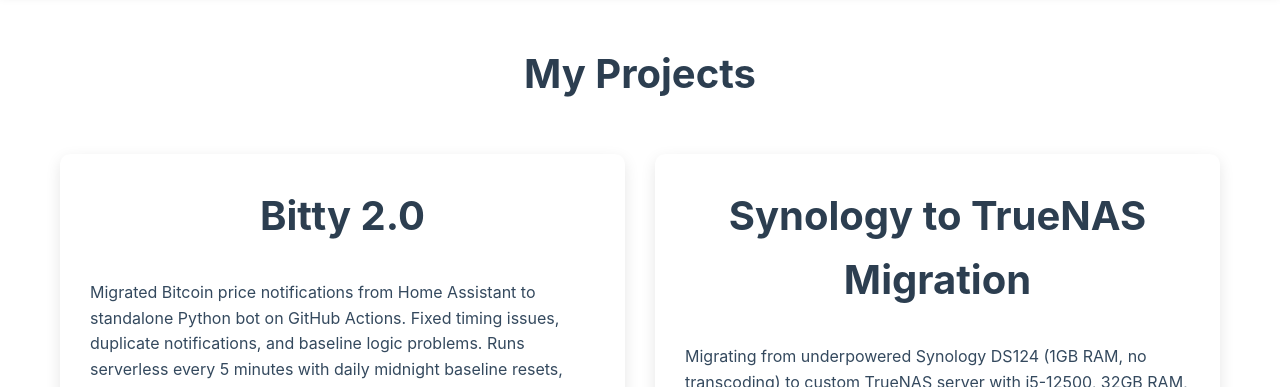
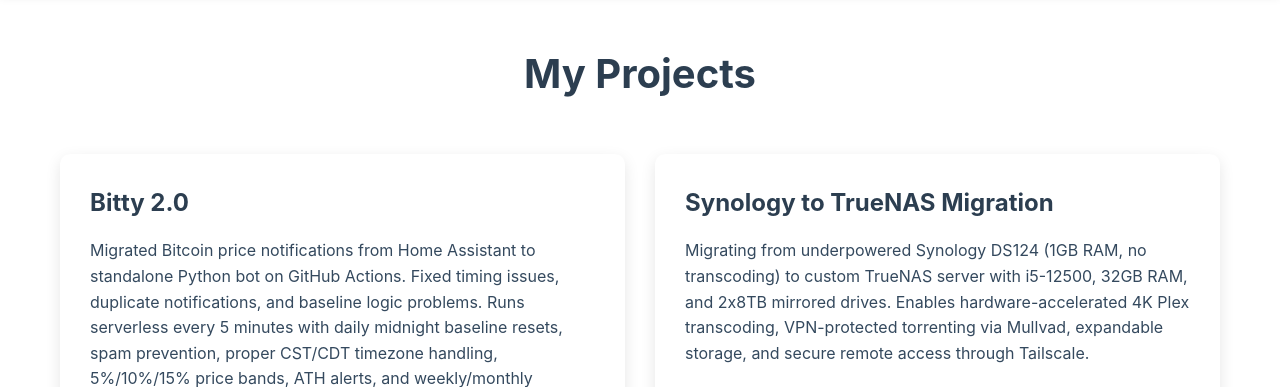
Before and after one commit to sourpatchdad/sourpatchdad.github.io, a plain HTML site: page projects.html in a window 1280 px wide. Shown: the part 78-465 px from the top of the page. Drawn offline with Linux system fonts and the light colour scheme.

Commit message:
Change project headings from h2 to h3

```diff
--- a/projects.html
+++ b/projects.html
@@ -33,7 +33,7 @@
 
             <div class="projects-grid">
                 <div class="project-card">
-                    <h2>Bitty 2.0</h2>
+                    <h3>Bitty 2.0</h3>
                     <p>Migrated Bitcoin price notifications from Home Assistant to standalone Python bot on GitHub Actions. Fixed timing issues, duplicate notifications, and baseline logic problems. Runs serverless every 5 minutes with daily midnight baseline resets, spam prevention, proper CST/CDT timezone handling, 5%/10%/15% price bands, ATH alerts, and weekly/monthly summaries.</p>
                     <div class="project-links">
                         <a href="https://github.com/sourpatchdad/bitty" class="btn"><i class="fab fa-github"></i> View on GitHub</a>
@@ -41,7 +41,7 @@
                 </div>
 
                 <div class="project-card">
-                    <h2>Synology to TrueNAS Migration</h2>
+                    <h3>Synology to TrueNAS Migration</h3>
                     <p>Migrating from underpowered Synology DS124 (1GB RAM, no transcoding) to custom TrueNAS server with i5-12500, 32GB RAM, and 2x8TB mirrored drives. Enables hardware-accelerated 4K Plex transcoding, VPN-protected torrenting via Mullvad, expandable storage, and secure remote access through Tailscale.</p>
                     <div class="project-links">
                         <a href="server.html" class="btn"><i class="fa-solid fa-server"></i> View Specs</a>
```
